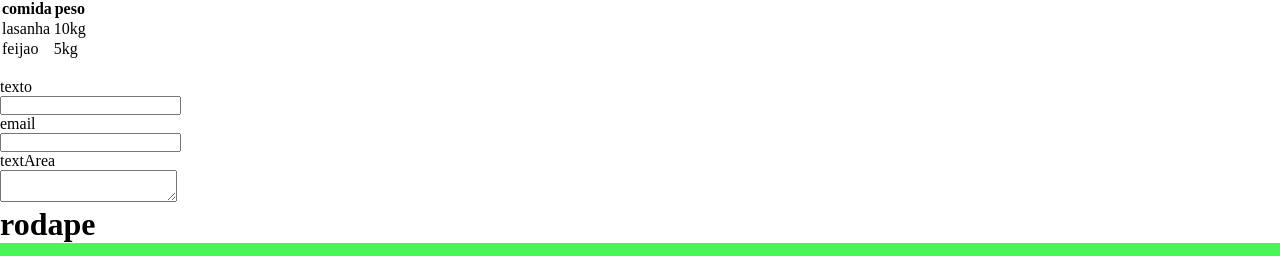
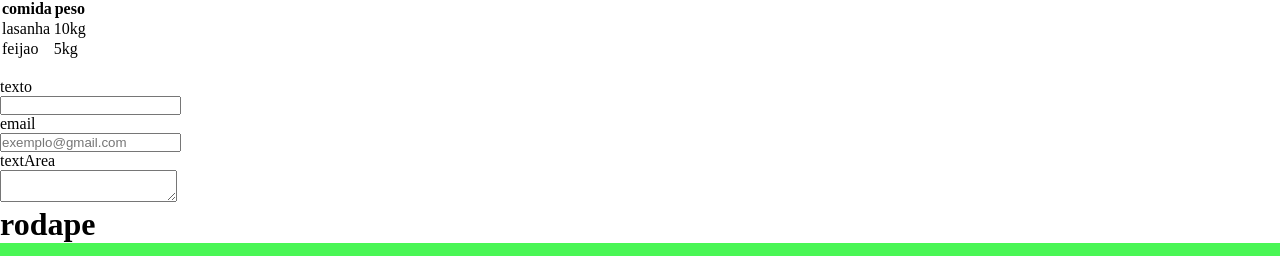
Before and after one commit to FelipeSantosDeSouza/Exercicio_01, a plain HTML site: page index.html in a window 1280 px wide. Shown: the part 1162-1418 px from the top of the page. Drawn offline with Linux system fonts and the light colour scheme.

Commit message:
adcionad placeholder

```diff
--- a/index.html
+++ b/index.html
@@ -37,13 +37,11 @@
 
     <h2>lista do dia dia</h2> <br>
     <section>
-      <nav>
         <ul>
           <li>comer</li>
           <li>dormir</li>
           <li>jantar</li>
         </ul>
-      </nav>
     </section>
 
     <br />
@@ -74,14 +72,16 @@
       </table>
     </section>
     <br />
+    <nav>
     <form>
       <label for="texto" id="texto">texto</label> <br />
       <input type="text" /><br />
       <label for="email" id="email">email</label> <br />
-      <input type="email" /><br />
+      <input type="email" placeholder="exemplo@gmail.com"/><br />
       <label for="textarea">textArea</label> <br />
       <textarea name="textarea" id="textarea"></textarea>
     </form>
+  </nav>
   </body>
 <h1>rodape</h1>
   <footer>
```
